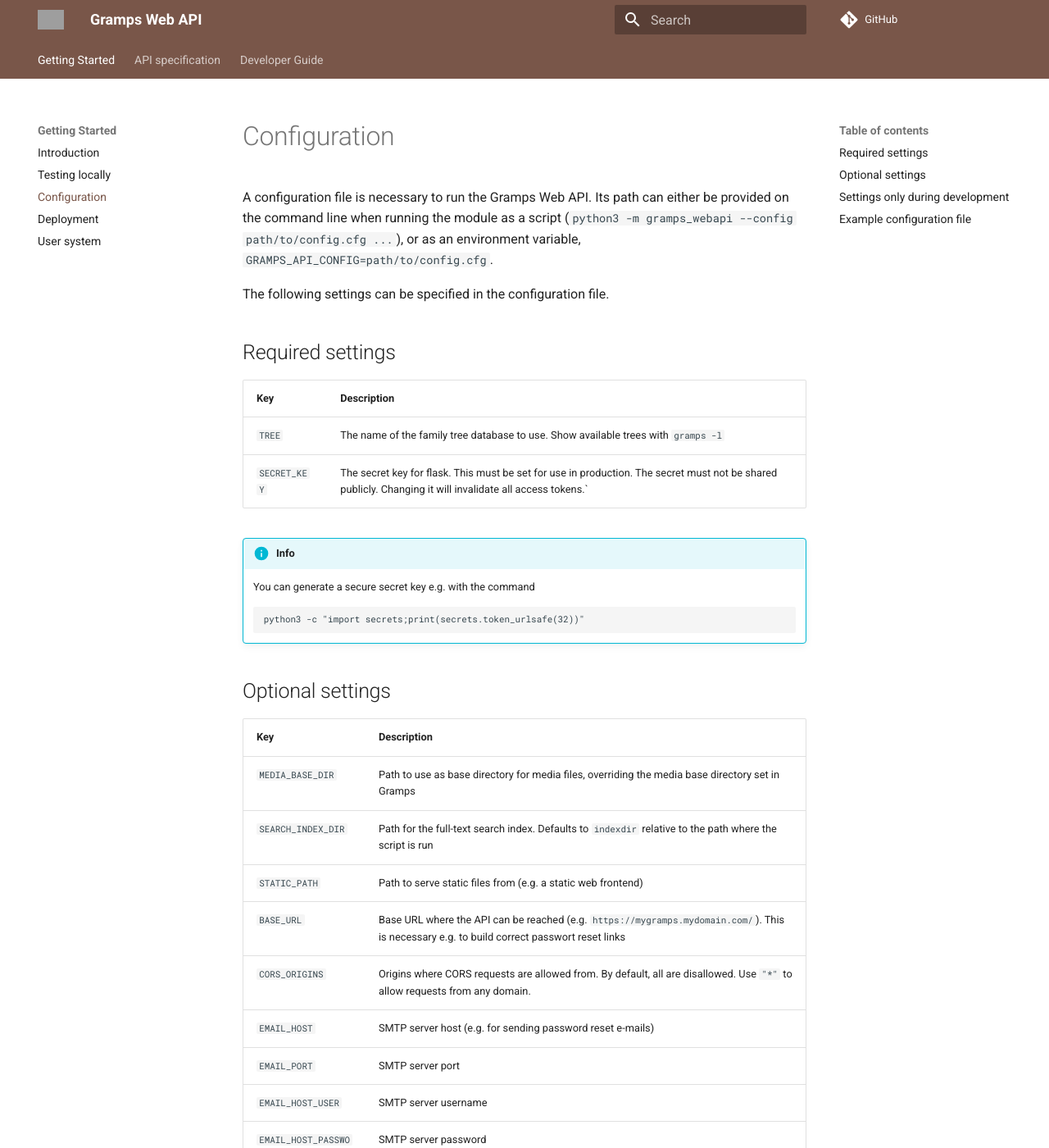
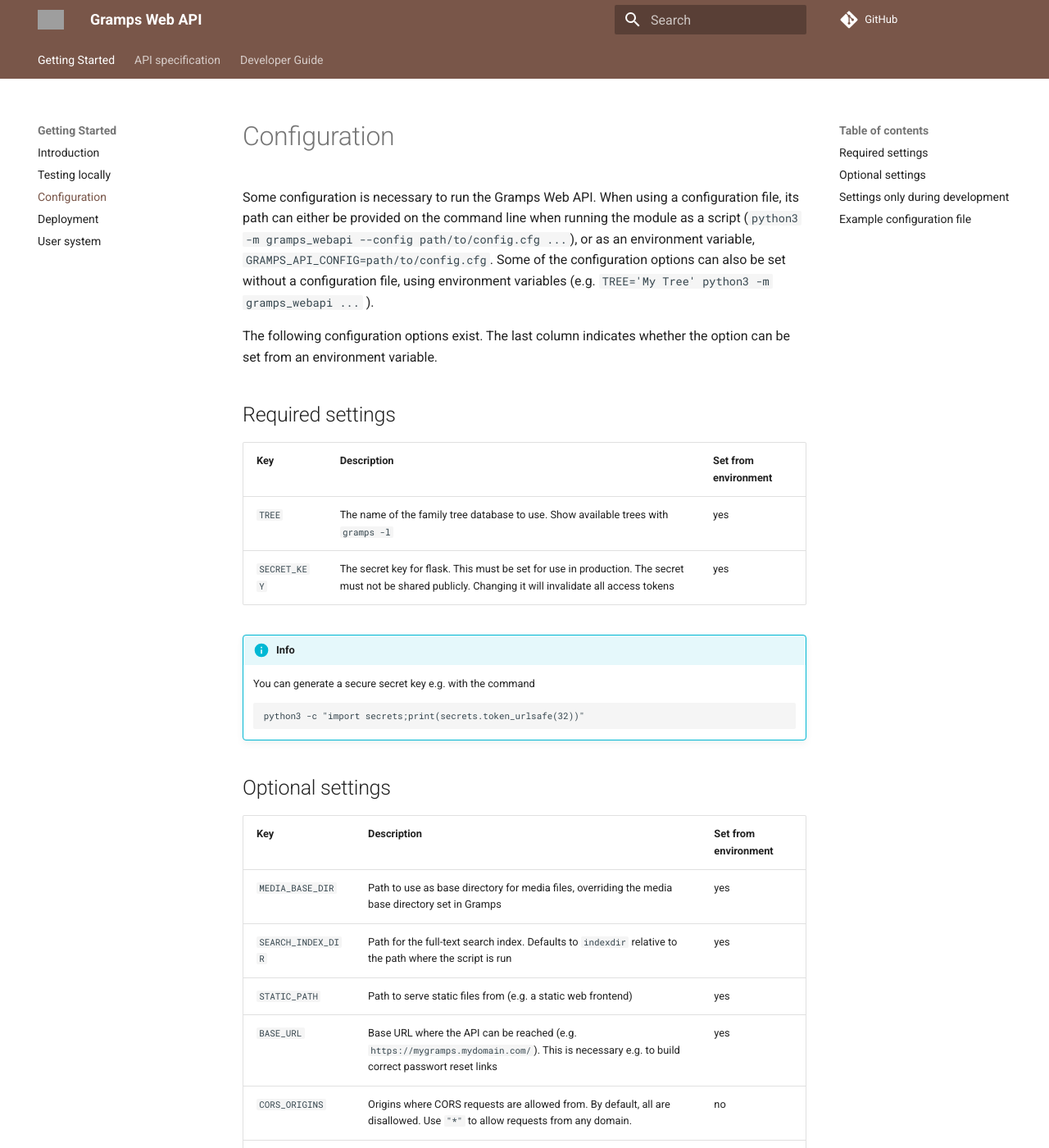
Before and after one commit to gramps-project/gramps-web-api, an MkDocs documentation site: the page built from docs/Configuration.md, in a window 1280 px wide and 1400 px high. Shown: the whole window at 82% size. Built offline with MkDocs 1.6.1 and Material for MkDocs 9.7.7, drawn with Linux system fonts in a browser that asks for light colours; comment, search, counter and statistics services are not loaded; some of the changed text lies outside the part shown; grey boxes are pictures that could not be loaded.

Commit message:
Update config docs

```diff
--- a/docs/Configuration.md
+++ b/docs/Configuration.md
@@ -1,16 +1,16 @@
 # Configuration
 
-A configuration file is necessary to run the Gramps Web API. Its path can either be provided on the command line when running the module as a script (`python3 -m gramps_webapi --config path/to/config.cfg ...`), or as an environment variable, `GRAMPS_API_CONFIG=path/to/config.cfg`.
+Some configuration is necessary to run the Gramps Web API. When using a configuration file, its path can either be provided on the command line when running the module as a script (`python3 -m gramps_webapi --config path/to/config.cfg ...`), or as an environment variable, `GRAMPS_API_CONFIG=path/to/config.cfg`. Some of the configuration options can also be set without a configuration file, using environment variables (e.g. `TREE='My Tree' python3 -m gramps_webapi ...` ).
 
-The following settings can be specified in the configuration file.
+The following configuration options exist. The last column indicates whether the option can be set from an environment variable.
 
 
 ## Required settings
 
-Key | Description
-----|------------
-`TREE` | The name of the family tree database to use. Show available trees with `gramps -l`
-`SECRET_KEY` | The secret key for flask. This must be set for use in production. The secret must not be shared publicly. Changing it will invalidate all access tokens.`
+Key | Description | Set from environment
+----|-------------|---------------------
+`TREE` | The name of the family tree database to use. Show available trees with `gramps -l` | yes
+`SECRET_KEY` | The secret key for flask. This must be set for use in production. The secret must not be shared publicly. Changing it will invalidate all access tokens | yes
 
 !!! info
     You can generate a secure secret key e.g. with the command
@@ -21,27 +21,27 @@
 
 ## Optional settings
 
-Key | Description
-----|------------
-`MEDIA_BASE_DIR` | Path to use as base directory for media files, overriding the media base directory set in Gramps
-`SEARCH_INDEX_DIR` | Path for the full-text search index. Defaults to `indexdir` relative to the path where the script is run
-`STATIC_PATH` | Path to serve static files from (e.g. a static web frontend)
-`BASE_URL` | Base URL where the API can be reached (e.g. `https://mygramps.mydomain.com/`). This is necessary e.g. to build correct passwort reset links
-`CORS_ORIGINS` | Origins where CORS requests are allowed from. By default, all are disallowed. Use `"*"` to allow requests from any domain.
-`EMAIL_HOST` | SMTP server host (e.g. for sending password reset e-mails)
-`EMAIL_PORT` | SMTP server port
-`EMAIL_HOST_USER` | SMTP server username
-`EMAIL_HOST_PASSWORD` | SMTP server password
-`EMAIL_USE_TLS` | Boolean, whether to use TLS for sending e-mails. Defaults to false
-`DEFAULT_FROM_EMAIL` | "From" address for automated e-mails
-`THUMBNAIL_CACHE_CONFIG` | Dictionary with settings for the thumbnail cache. See [Flask-Caching](https://flask-caching.readthedocs.io/en/latest/) for possible settings.
+Key | Description | Set from environment
+----|-------------|---------------------
+`MEDIA_BASE_DIR` | Path to use as base directory for media files, overriding the media base directory set in Gramps | yes
+`SEARCH_INDEX_DIR` | Path for the full-text search index. Defaults to `indexdir` relative to the path where the script is run | yes
+`STATIC_PATH` | Path to serve static files from (e.g. a static web frontend) | yes
+`BASE_URL` | Base URL where the API can be reached (e.g. `https://mygramps.mydomain.com/`). This is necessary e.g. to build correct passwort reset links | yes
+`CORS_ORIGINS` | Origins where CORS requests are allowed from. By default, all are disallowed. Use `"*"` to allow requests from any domain. | no
+`EMAIL_HOST` | SMTP server host (e.g. for sending password reset e-mails) | yes
+`EMAIL_PORT` | SMTP server port. defaults to 465 | yes
+`EMAIL_HOST_USER` | SMTP server username | yes
+`EMAIL_HOST_PASSWORD` | SMTP server password | yes
+`EMAIL_USE_TLS` | Boolean, whether to use TLS for sending e-mails. Defaults to true  | no
+`DEFAULT_FROM_EMAIL` | "From" address for automated e-mails | yes
+`THUMBNAIL_CACHE_CONFIG` | Dictionary with settings for the thumbnail cache. See [Flask-Caching](https://flask-caching.readthedocs.io/en/latest/) for possible settings. | no
 
 
 ## Settings only during development
 
-Key | Description
-----|------------
-`DISABLE_AUTH` | If `True`, disable the authentication system. **Warning: never** use this in a production environment, as it will allow read and write access from the public!
+Key | Description | Set from environment
+----|-------------|---------------------
+`DISABLE_AUTH` | If `True`, disable the authentication system. **Warning: never** use this in a production environment, as it will allow read and write access from the public! | no
 
 ## Example configuration file
 
```
